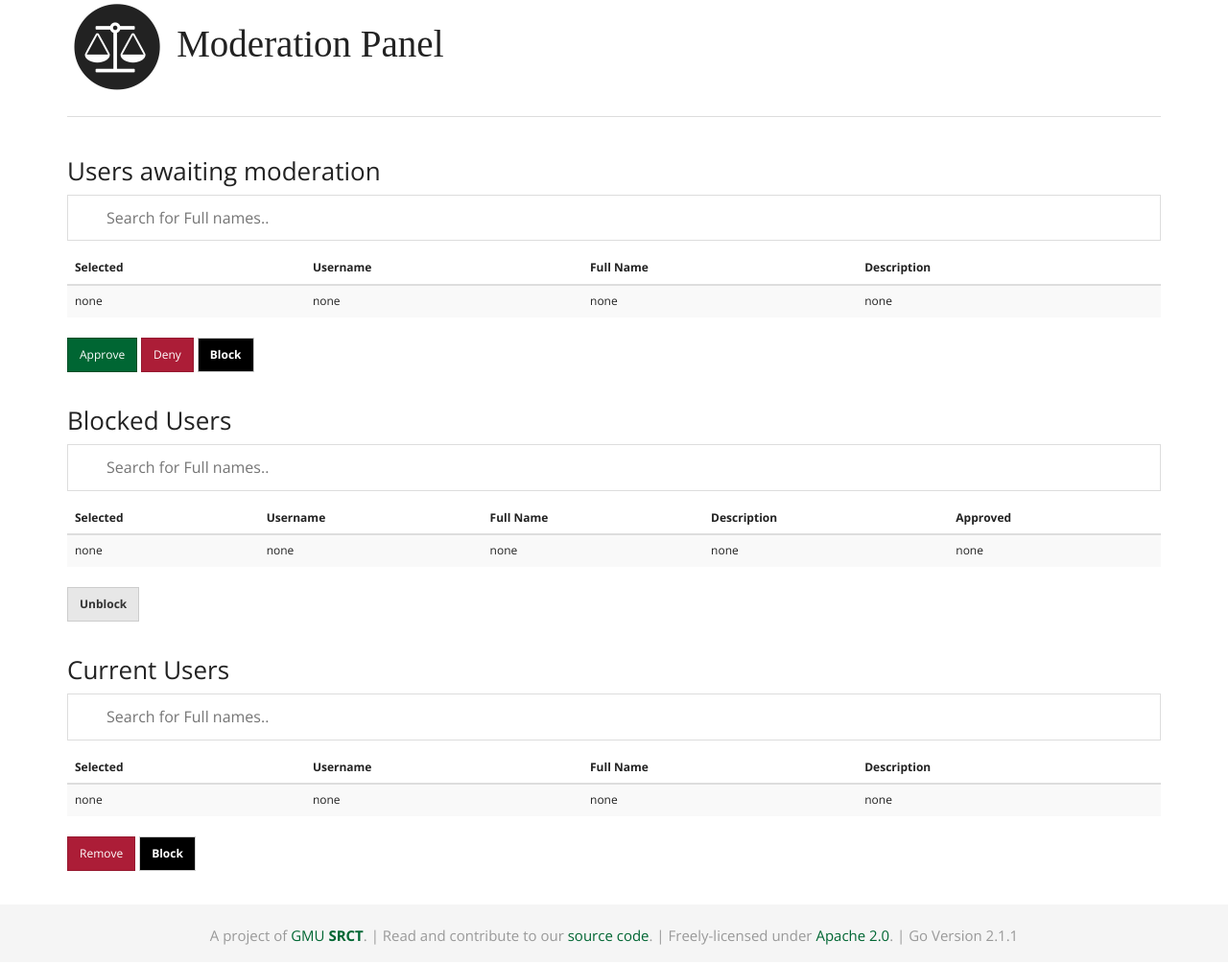
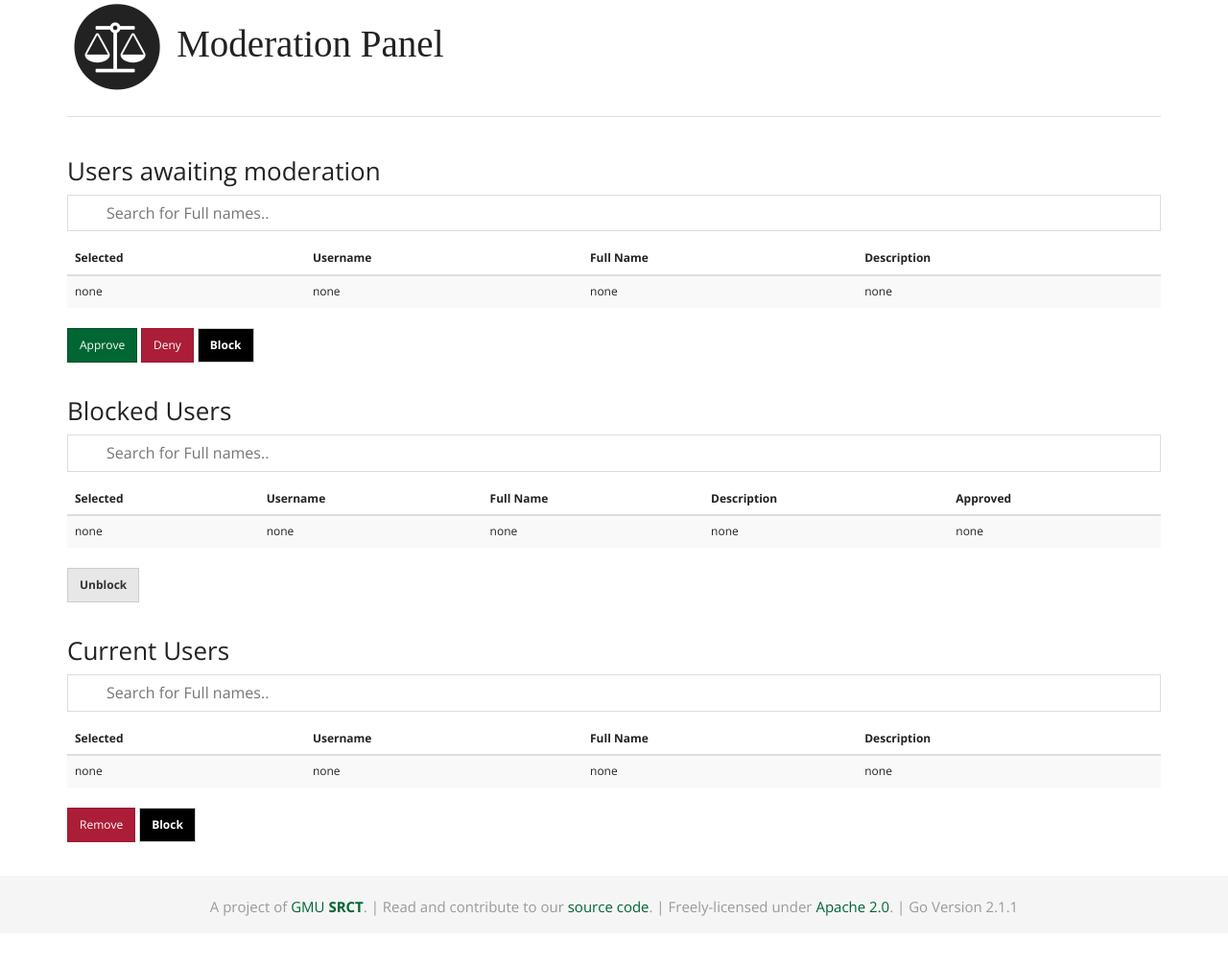
Before and after one commit to srct/go, a Django app: template go/go/templates/admin/useradmin.html in a window 1280 px wide. Shown: the part 132-1137 px from the top of the page at 96% size. After the commit the page ends 1087 px from the top, so only its background shows below. Run offline with Django 3.2, Linux system fonts and the light colour scheme; the template is opened without the code that fills it, so the values that code supplies are empty; some libraries are stand-ins or nearby versions; some web fonts are replaced.

Commit message:
changing padding on input textbox

```diff
--- a/go/static/css/styles.css
+++ b/go/static/css/styles.css
@@ -45,7 +45,7 @@ body {
     background-repeat: no-repeat;
     width: 100%;
     font-size: 16px;
-    padding: 12px 20px 12px 40px;
+    padding: 7px 20px 7px 40px;
     border: 1px solid #ddd;
     margin-bottom: 12px;
 }
```
